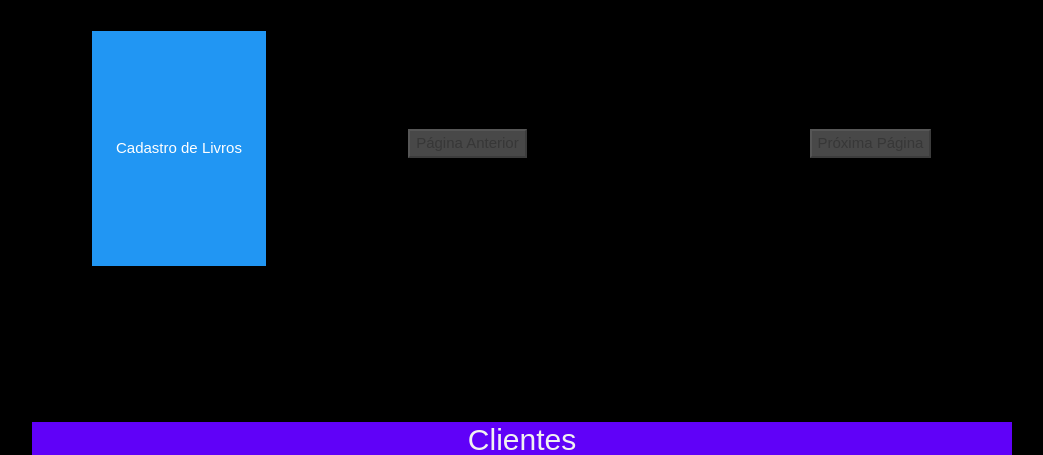
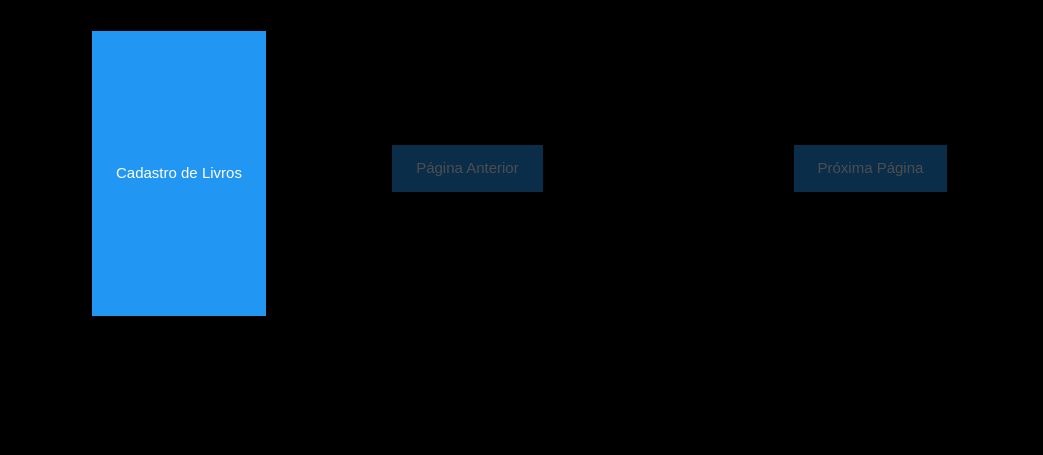
Before and after one commit to Eder-R/Portfolio, a Flask app: page / in a window 1280 px wide. Shown: the part 819-1274 px from the top of the page, without its empty margins (118-1161 px from the left). Run offline with Flask 2, Linux system fonts and the light colour scheme; data that the repository does not hold is empty; some libraries are stand-ins or nearby versions.

Commit message:
Buttons styles added

```diff
--- a/templates/_home-adm.html
+++ b/templates/_home-adm.html
@@ -119,13 +119,13 @@
         <form method="get" action="/">
           <input type="hidden" name="page" value="{{ page - 1 }}">
           <input type="hidden" name="limit" value="{{ limit }}">
-          <button type="submit" {% if page == 1 %}disabled{% endif %}>Página Anterior</button>
+          <button class="w3-button w3-blue w3-padding-large w3-section" type="submit" {% if page == 1 %}disabled{% endif %}>Página Anterior</button>
         </form>
 
         <form method="get" action="/">
           <input type="hidden" name="page" value="{{ page + 1 }}">
           <input type="hidden" name="limit" value="{{ limit }}">
-          <button type="submit" {% if livros|length < limit %}disabled{% endif %}>Próxima Página</button>
+          <button class="w3-button w3-blue w3-padding-large w3-section" type="submit" {% if livros|length < limit %}disabled{% endif %}>Próxima Página</button>
         </form>
 
       </div>
```
